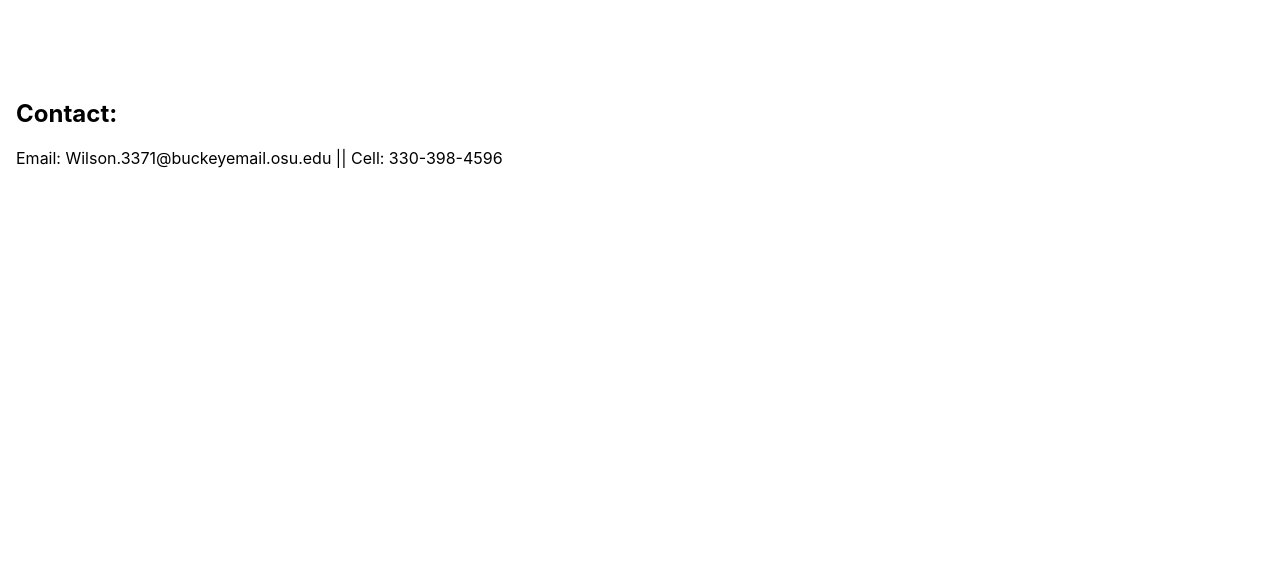
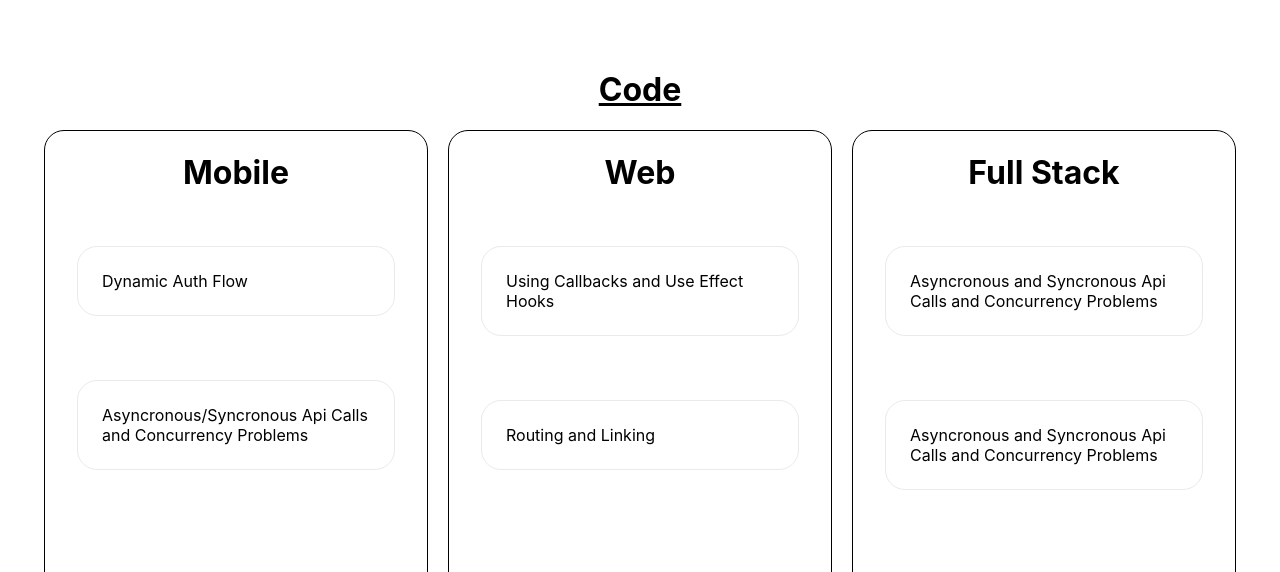
Before and after one commit to Hooper556/NewRepo, a Next.js app: page / in a window 1280 px wide. Shown: the part 2201-2773 px from the top of the page. Before the commit the page ends 2385 px from the top, so only its background shows below. Built offline with nearby package versions, Linux system fonts and the light colour scheme.

Commit message:
Added Some Routes to Code Examples

```diff
--- a/pages/index.js
+++ b/pages/index.js
@@ -1,6 +1,5 @@
 import Head from "next/head";
 import Image from "next/image";
-import { useRef } from "react";
 import styles from "../styles/Home.module.css";
 import Header from "./topNav";
 
@@ -39,7 +38,7 @@
 
         {/* Skills Page */}
         <div id="skills" className={styles.pageContainer}>
-          <h1>Skills</h1>
+          <h1 style={{ textDecoration: "underline" }}>Skills</h1>
 
           <div className={styles.grid}>
             <div className={styles.card}>
@@ -65,7 +64,7 @@
         </div>
         {/* Portfolio Page */}
         <div id="portfolio" className={styles.pageContainer}>
-          <h1>Portfolio</h1>
+          <h1 style={{ textDecoration: "underline" }}>Portfolio</h1>
 
           <div className={styles.portfolio}>
             <video
@@ -109,10 +108,54 @@
             </div>
           </div>
         </div>
+        <div id="code" className={styles.pageContainer}>
+          <h1 style={{ textDecoration: "underline" }}>Code</h1>
+          <div className={styles.pageContainerTwo}>
+            <div className={styles.secondaryPortfolioContainer}>
+              <h1 className={styles.headerEditor}>Mobile</h1>
+              <a href="https://github.com/Hooper556/Portfolio-Examples/blob/7b482fc4275e95a6874317760c50a55281607c9f/Auth%20Flow">
+                <div className={styles.cardTwo}>Dynamic Auth Flow</div>
+              </a>
+              <a href="https://github.com/Hooper556/Portfolio-Examples/blob/7b482fc4275e95a6874317760c50a55281607c9f/Concurrency">
+                <div className={styles.cardTwo}>
+                  Asyncronous/Syncronous Api Calls and Concurrency Problems
+                </div>
+              </a>
+            </div>
+            <div className={styles.secondaryPortfolioContainer}>
+              <h1 className={styles.headerEditor}>Web</h1>
+              <a href="https://github.com/Hooper556/Portfolio-Examples/blob/7b482fc4275e95a6874317760c50a55281607c9f/Callbacks%20and%20Hooks">
+                <div className={styles.cardTwo}>
+                  Using Callbacks and Use Effect Hooks
+                </div>
+              </a>
+              <a href="https://github.com/Hooper556/Portfolio-Examples/blob/7b482fc4275e95a6874317760c50a55281607c9f/Routing%20and%20Linking">
+                <div className={styles.cardTwo}>Routing and Linking</div>
+              </a>
+            </div>
+            <div className={styles.secondaryPortfolioContainer}>
+              <h1 className={styles.headerEditor}>Full Stack</h1>
+              <a href="https://www.google.com">
+                <div className={styles.cardTwo}>
+                  Asyncronous and Syncronous Api Calls and Concurrency Problems
+                </div>
+              </a>
+              <a href="https://www.google.com">
+                <div className={styles.cardTwo}>
+                  Asyncronous and Syncronous Api Calls and Concurrency Problems
+                </div>
+              </a>
+            </div>
+          </div>
+          <p>
+            These are some great examples of hard challenges in each area that I
+            have overcome so far while learning to code.
+          </p>
+        </div>
       </main>
 
       <div id="contact" className={styles.contact}>
-        <h2>Contact:</h2>
+        <h2 style={{ textDecoration: "underline" }}>Contact:</h2>
         <p>Email: Wilson.3371@buckeyemail.osu.edu || Cell: 330-398-4596</p>
       </div>
     </div>
--- a/styles/Home.module.css
+++ b/styles/Home.module.css
@@ -25,6 +25,14 @@
   flex-direction: column;
   display: flex;
 }
+.pageContainerTwo{
+  width:100%;
+  height: 500px;
+  align-items: center;
+  justify-content: center;
+  flex-direction: row;
+  display: flex;
+}
 
 .header {
   display: flex;
@@ -42,7 +50,7 @@
   align-items: center;
   justify-content: center;
   flex-direction: row;
-  margin: 50px;
+  margin: 30px;
 
 }
 
@@ -82,6 +90,18 @@
   max-width: 300px;
 }
 
+.cardTwo {
+  margin: 2rem;
+  padding: 1.5rem;
+  text-align: left;
+  color: inherit;
+  text-decoration: none;
+  border: 1px solid #eaeaea;
+  border-radius: 20px;
+  transition: color 0.15s ease, border-color 0.15s ease;
+  /* max-width: 300px; */
+}
+
 .description {
   margin: 4rem 0;
   line-height: 1.5;
@@ -106,3 +126,22 @@
 .contact{
   padding: 0 1rem;
 }
+
+.secondaryPortfolioContainer{
+  display: flex;
+  width: 30%;
+  height: 100%;
+  flex-direction: column;
+  margin: 10px;
+  border-radius: 20px;
+  border: 1px solid black;
+}
+
+.headerEditor{
+  display: flex;
+  width: 100%;
+  height: 40px;
+  flex-direction: row;
+  justify-content: center;
+  align-items: center;
+}
```
